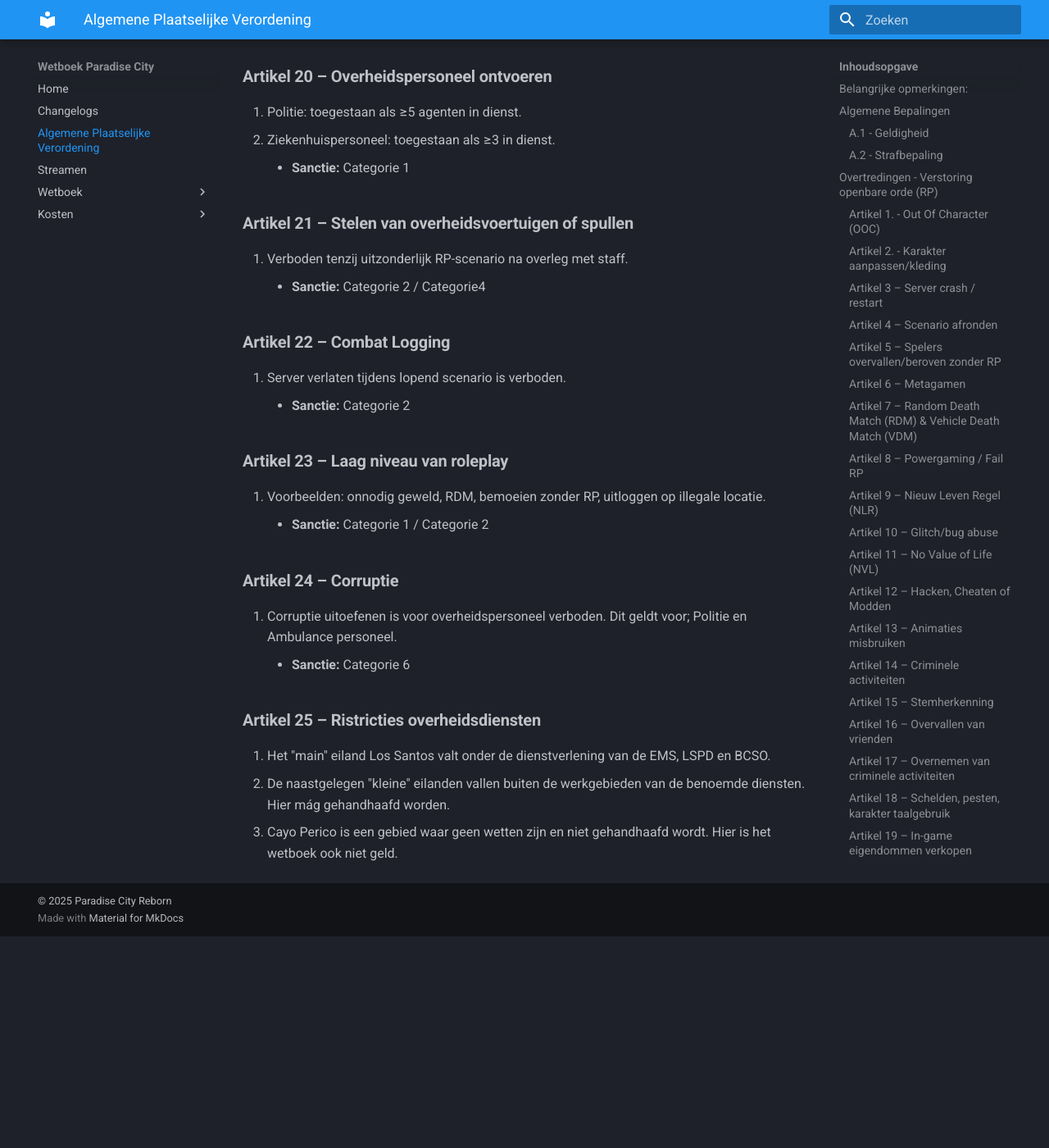
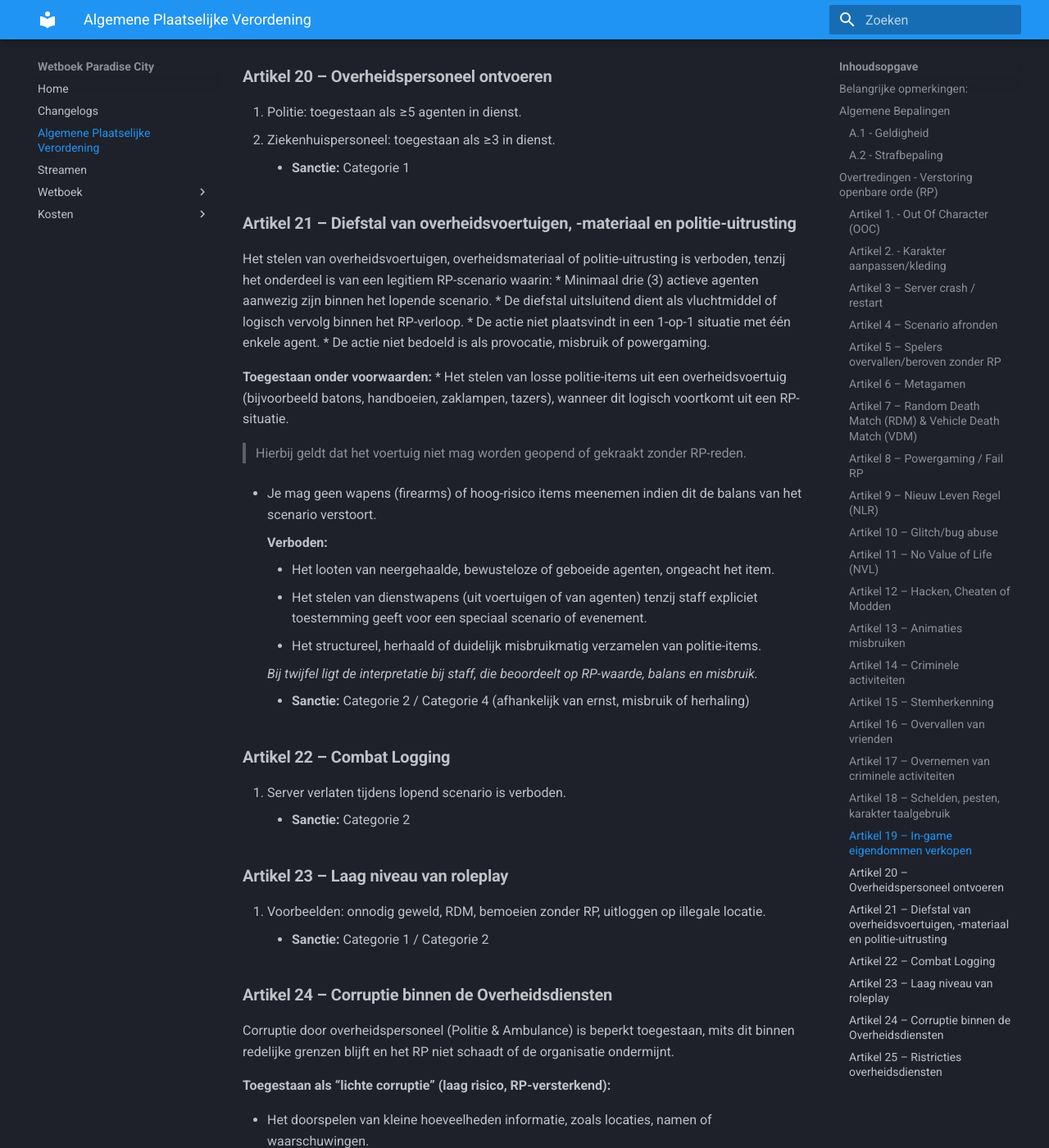
Before and after one commit to Paradise-City-Reborn/wetboek, an MkDocs documentation site: the page built from docs/apv.md, in a window 1280 px wide and 1400 px high, scrolled down 4460 px. Shown: the whole window at 82% size. Built offline with MkDocs 1.6.1 and Material for MkDocs 9.7.7, drawn with Linux system fonts in a browser that asks for light colours; comment, search, counter and statistics services are not loaded; before the commit the page ends 5602 px from its top, so only the background shows below that; some of the changed text lies outside the part shown.

Commit message:
Changelogs pagina + fixes

```diff
--- a/docs/apv.md
+++ b/docs/apv.md
@@ -127,9 +127,29 @@ Hiervoor is bewijs nodig (video of foto). Zonder bewijs kan een straf niet worde
 2. Ziekenhuispersoneel: toegestaan als ≥3 in dienst.
      *  **Sanctie:** Categorie 1
 
-### **Artikel 21 – Stelen van overheidsvoertuigen of spullen**
-1. Verboden tenzij uitzonderlijk RP-scenario na overleg met staff.
-     *  **Sanctie:** Categorie 2 / Categorie4
+### **Artikel 21 – Diefstal van overheidsvoertuigen, -materiaal en politie-uitrusting**
+Het stelen van overheidsvoertuigen, overheidsmateriaal of politie-uitrusting is verboden, tenzij het onderdeel is van een legitiem RP-scenario waarin:
+* Minimaal drie (3) actieve agenten aanwezig zijn binnen het lopende scenario.
+* De diefstal uitsluitend dient als vluchtmiddel of logisch vervolg binnen het RP-verloop.
+* De actie niet plaatsvindt in een 1-op-1 situatie met één enkele agent.
+* De actie niet bedoeld is als provocatie, misbruik of powergaming.
+
+**Toegestaan onder voorwaarden:**
+* Het stelen van losse politie-items uit een overheidsvoertuig (bijvoorbeeld batons, handboeien, zaklampen, tazers), wanneer dit logisch voortkomt uit een RP-situatie.
+
+> Hierbij geldt dat het voertuig niet mag worden geopend of gekraakt zonder RP-reden.
+
+* Je mag geen wapens (firearms) of hoog-risico items meenemen indien dit de balans van het scenario verstoort.
+
+     **Verboden:**
+
+     * Het looten van neergehaalde, bewusteloze of geboeide agenten, ongeacht het item.
+     * Het stelen van dienstwapens (uit voertuigen of van agenten) tenzij staff expliciet toestemming geeft voor een speciaal scenario of evenement.
+     * Het structureel, herhaald of duidelijk misbruikmatig verzamelen van politie-items.
+
+     *Bij twijfel ligt de interpretatie bij staff, die beoordeelt op RP-waarde, balans en misbruik.*
+
+     *  **Sanctie:** Categorie 2 / Categorie 4 (afhankelijk van ernst, misbruik of herhaling)
 
 ### **Artikel 22 – Combat Logging**
 1. Server verlaten tijdens lopend scenario is verboden.
@@ -139,8 +159,34 @@ Hiervoor is bewijs nodig (video of foto). Zonder bewijs kan een straf niet worde
 1. Voorbeelden: onnodig geweld, RDM, bemoeien zonder RP, uitloggen op illegale locatie.
     *  **Sanctie:** Categorie 1 / Categorie 2
 
-### **Artikel 24 – Corruptie**
-1. Corruptie uitoefenen is voor overheidspersoneel verboden. Dit geldt voor; Politie en Ambulance personeel.
+### **Artikel 24 – Corruptie binnen de Overheidsdiensten**
+Corruptie door overheidspersoneel (Politie & Ambulance) is beperkt toegestaan, mits dit binnen redelijke grenzen blijft en het RP niet schaadt of de organisatie ondermijnt.
+
+**Toegestaan als “lichte corruptie” (laag risico, RP-versterkend):**
+
+* Het doorspelen van kleine hoeveelheden informatie, zoals locaties, namen of waarschuwingen.
+* Het tegen betaling laten ontsnappen van een verdachte met een lichte straf of boete.
+* Het doorverkopen van kleine in beslag genomen items van de verdachte, zoals:
+     * Pistolen
+     * Kleine hoeveelheden drugs
+     * Lichte contrabande
+     * Het oogluikend toestaan van kleine overtredingen tegen vergoeding (bijv. iemand wegsturen i.p.v. bekeuren).
+
+*Deze vormen van corruptie moeten logisch, realistisch en discreet plaatsvinden, zonder het korps of de totale balans te schaden.*
+
+**Strikt verboden als “zware corruptie” (RP-brekend, korps-ondermijnend):**
+
+* Het stelen, verkopen of doorspelen van zware wapens uit kluizen, HQ of voertuigen.
+* Het verhandelen van politie-uitrusting
+* Het systematisch lekken van operationele data (bijv. alle drugslocaties, alle raids, alle undercover-agenten).
+* Het manipuleren of misbruiken van dienstsystemen (MDT, bodycamlogs, boetes, rapporten).
+* Het laten gaan van zware criminelen die gezocht staan voor ernstige misdrijven (moord, zware overvallen, grote heists).
+* Elke actie die het korps structureel in gevaar brengt of het RP rondom politie volledig ondermijnt.
+* Zware corruptie wordt gezien als RP-brekend en leidt direct tot een zware sanctie.
+
+> **Belangrijk:**
+- Corruptie moet verhalend, natuurlijk en subtiel gebeuren. Zodra het spelplezier of de balans in gevaar komt, grijpt staff in.
+
     *  **Sanctie:** Categorie 6
 
 ### **Artikel 25 – Ristricties overheidsdiensten**
--- a/docs/changelogs.md
+++ b/docs/changelogs.md
@@ -2,6 +2,15 @@
 
 Hieronder staan alle veranderen beschreven. Belangrijk om te weten is dat wij ten alle tijden de regels van de APV en het wetboek kunnen veranderen.
 Heb je een suggestie of aanvulling? Maak dan een ticket aan in onze discord, dan pakken wij dat op!
+
+## Changelogs 10 December 2025
+### Algemeen Plaatselijke Verordening
+- Artikel 21 Diefstal van overheidsvoertuigen, -materiaal en politie-uitrusting bijgewerkt
+- Artikel 24 – Corruptie binnen de Overheidsdiensten bijgewerkt
+
+### Onderwereld
+- Informatie betreffende onderwereld coordinatie
+- Regels toegevoegd
 
 ## Changelogs 24 november 2025
 ### Algemeen Plaatselijke Verordening
```
